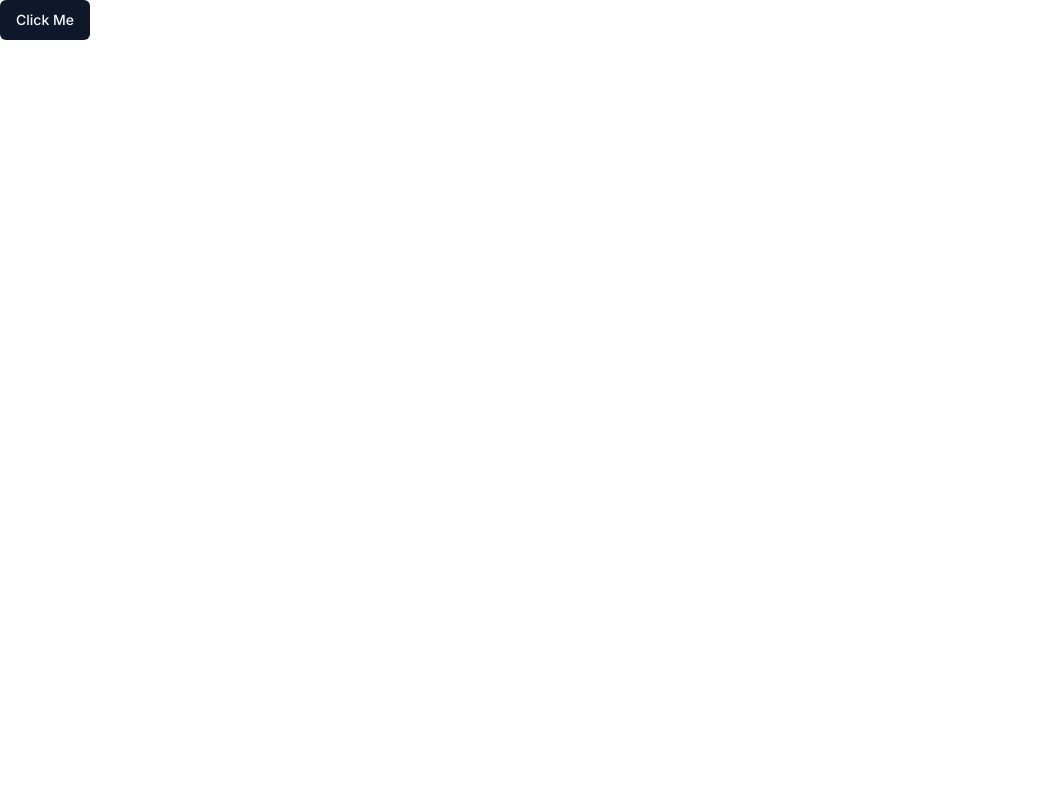
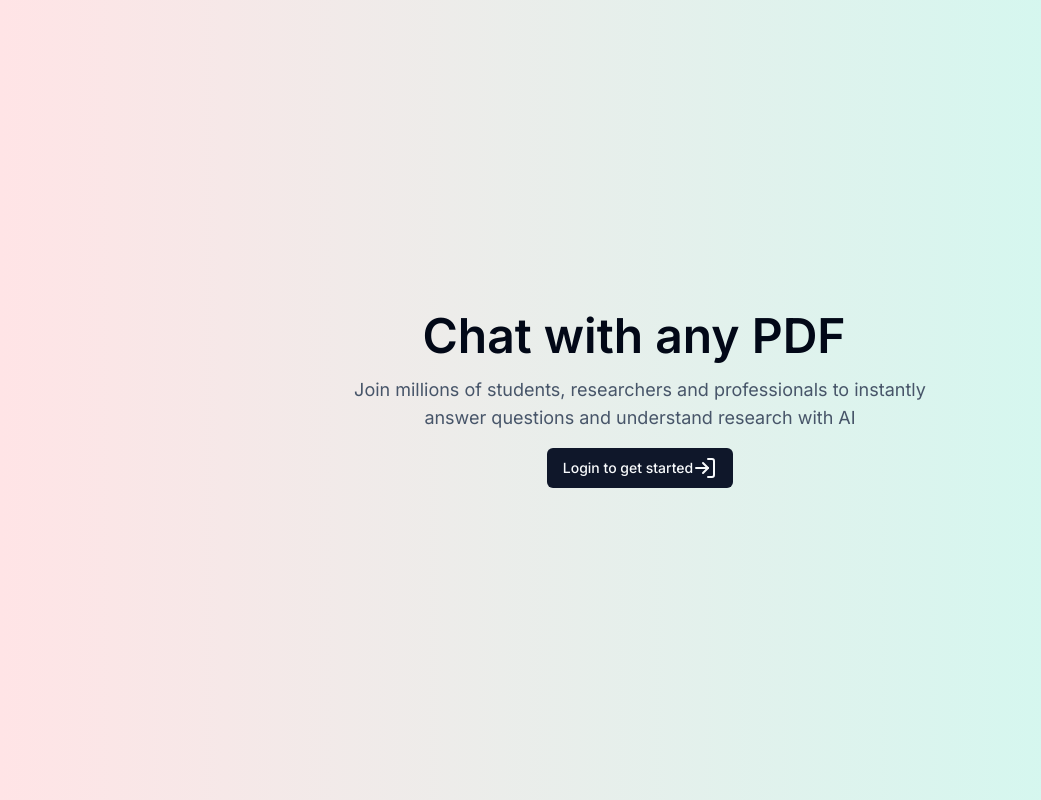
Before and after one commit to fred9702/chatpdf-yt, a Next.js app: page / in a window 1280 px wide. Shown: the whole page, without its empty margins (0-1041 px from the left). Built offline with nearby package versions, Linux system fonts and the light colour scheme; no server answers.

Commit message:
Home Page styling: <div className="absolute top-1/2 left-1/2 -translate-x-1/2 -translate-y-1/2"> ---- This centres everything
Added "/" as a public route in middleware.ts

Created sign-up & sign-in pages

```diff
--- a/src/app/page.tsx
+++ b/src/app/page.tsx
@@ -1,6 +1,42 @@
 import { Button } from "@/components/ui/button";
+import { UserButton, auth } from "@clerk/nextjs";
+import { LogInIcon } from "lucide-react";
+import Link from "next/link";
 
-export default function Home() {
+export default async function Home() {
+  const {userId} = await auth();
+  const isAuth = !!userId;
+
   return (
-    <Button>Click Me</Button>);
+    <div className="w-screen min-h-screen bg-gradient-to-r bg-gradient-to-l from-rose-100 to-teal-100">
+      <div className="absolute top-1/2 left-1/2 -translate-x-1/2 -translate-y-1/2">
+        <div className="flex flex-col items-center text-center">
+          <div className="flex items-center">
+            <h1 className="mr-3 text-5xl font-semibold">Chat with any PDF</h1>
+            <UserButton afterSignOutUrl="/" />
+          </div>
+          <div className="flex mt-2">
+            {isAuth && <Button>Go to Chats</Button>}
+          </div>
+
+          <p className="max-w-xl mt-2 text-lg text-slate-600">
+            Join millions of students, researchers and professionals to instantly answer questions and understand research with AI
+          </p>
+
+          <div className="w-full mt-4">
+            {isAuth ? (
+              <h1>File Upload</h1>
+            ) : (
+              <Link href="/sign-in">
+                <Button>Login to get started
+                  <LogInIcon />
+                </Button>
+              </Link>
+            )
+            }
+          </div>
+        </div>
+      </div>
+    </div>
+  )
 }
--- /dev/null
+++ b/src/app/sign-in/[[...sign-in]]/page.tsx
@@ -0,0 +1,10 @@
+import { SignIn } from "@clerk/nextjs";
+
+export default function Page() {
+  return (
+    <div className="absolute top-1/2 left-1/2 -translate-x-1/2 -translate-y-1/2">
+        <SignIn />;
+    </div>
+  )
+
+}
--- /dev/null
+++ b/src/app/sign-up/[[...sign-up]]/page.tsx
@@ -0,0 +1,9 @@
+import { SignUp } from "@clerk/nextjs";
+
+export default function Page() {
+  return (
+    <div className="absolute top-1/2 left-1/2 -translate-x-1/2 -translate-y-1/2">
+        <SignUp />
+    </div>
+  );
+}
--- a/src/middleware.ts
+++ b/src/middleware.ts
@@ -4,7 +4,9 @@
 // This example protects all routes including api/trpc routes
 // Please edit this to allow other routes to be public as needed.
 // See https://clerk.com/docs/references/nextjs/auth-middleware for more information about configuring your Middleware
-export default authMiddleware({});
+export default authMiddleware({
+    publicRoutes: ["/"]
+});
 
 export const config = {
   matcher: ["/((?!.+\\.[\\w]+$|_next).*)", "/", "/(api|trpc)(.*)"],
```
